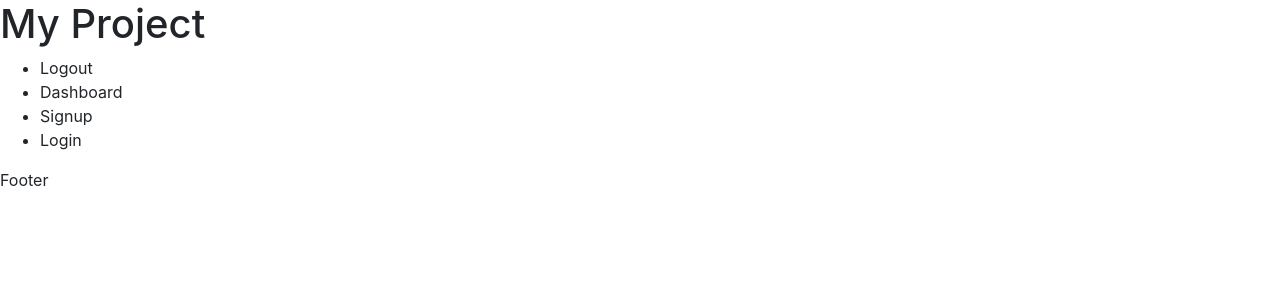
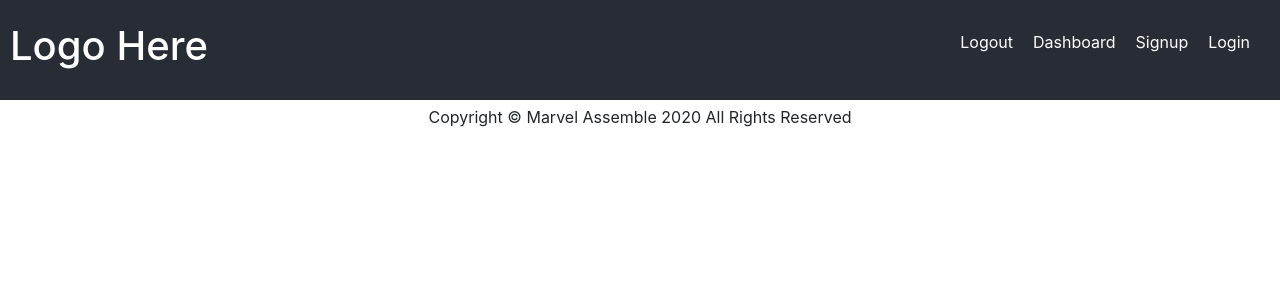
Before and after one commit to peterwgacek/marvel-assemble-frontend, a React (Create React App) app: page / in a window 1280 px wide. Shown: the top 300 px of the page. Built offline with nearby package versions, Linux system fonts and the light colour scheme.

Commit message:
adds BrowserRouter to app

```diff
--- a/package.json
+++ b/package.json
@@ -8,6 +8,7 @@
     "@testing-library/user-event": "^12.5.0",
     "react": "^17.0.1",
     "react-dom": "^17.0.1",
+    "react-router-dom": "^5.2.0",
     "react-scripts": "4.0.1",
     "web-vitals": "^0.2.4"
   },
--- a/src/App.js
+++ b/src/App.js
@@ -8,6 +8,7 @@
   return (
     <div className="App">
       <Header />
+
       <Footer />
     </div>
   );
--- /dev/null
+++ b/src/components/Footer/Footer.css
@@ -0,0 +1,6 @@
+.Footer {
+    display: flex;
+    justify-content: center;
+    align-items: center;
+    height: 50px;
+}
--- a/src/components/Footer/Footer.js
+++ b/src/components/Footer/Footer.js
@@ -1,11 +1,13 @@
 import React from "react";
+import './Footer.css';
 
 export default function Footer(props) {
     return (
-        <div className="Footer">
-            <footer>
-                Footer
-                </footer>
-        </div>
+
+        <footer className="Footer">
+            <p>Copyright &copy; Marvel Assemble {new Date().getFullYear()} All Rights Reserved</p>
+            {/* //Add Social Media Icons */}
+        </footer>
+
     );
 }
--- a/src/components/Header/Header.css
+++ b/src/components/Header/Header.css
@@ -0,0 +1,19 @@
+.Header {
+    background-color: #282c34;
+    color: #fff;
+    padding-left: 10px;
+    height: 100px;
+    display: flex;
+    align-items: center;
+    justify-content: space-between;
+}
+
+.NavLinks {
+    list-style: none;
+    display: flex;
+    padding-right: 10px;
+}
+
+.NavLinks li {
+    margin-right: 20px;
+}
--- a/src/components/Header/Header.js
+++ b/src/components/Header/Header.js
@@ -1,10 +1,9 @@
-import './Header.css';
-
+import './Header.css'
 
 export default function Header(props) {
     return (
         <header className="Header">
-            <h1>My Project</h1>
+            <h1>Logo Here</h1>
             <nav>
                 <ul className="NavLinks">
                     <li>Logout</li>
--- a/src/index.js
+++ b/src/index.js
@@ -3,10 +3,13 @@
 import './index.css';
 import App from './App';
 import reportWebVitals from './reportWebVitals';
+import { BrowserRouter as Router } from 'react-router-dom';
 
 ReactDOM.render(
   <React.StrictMode>
-    <App />
+    <Router>
+      <App />
+    </Router>
   </React.StrictMode>,
   document.getElementById('root')
 );
```
Also changed, not shown: 2 other files (tests, documents, lock files or other folders).
